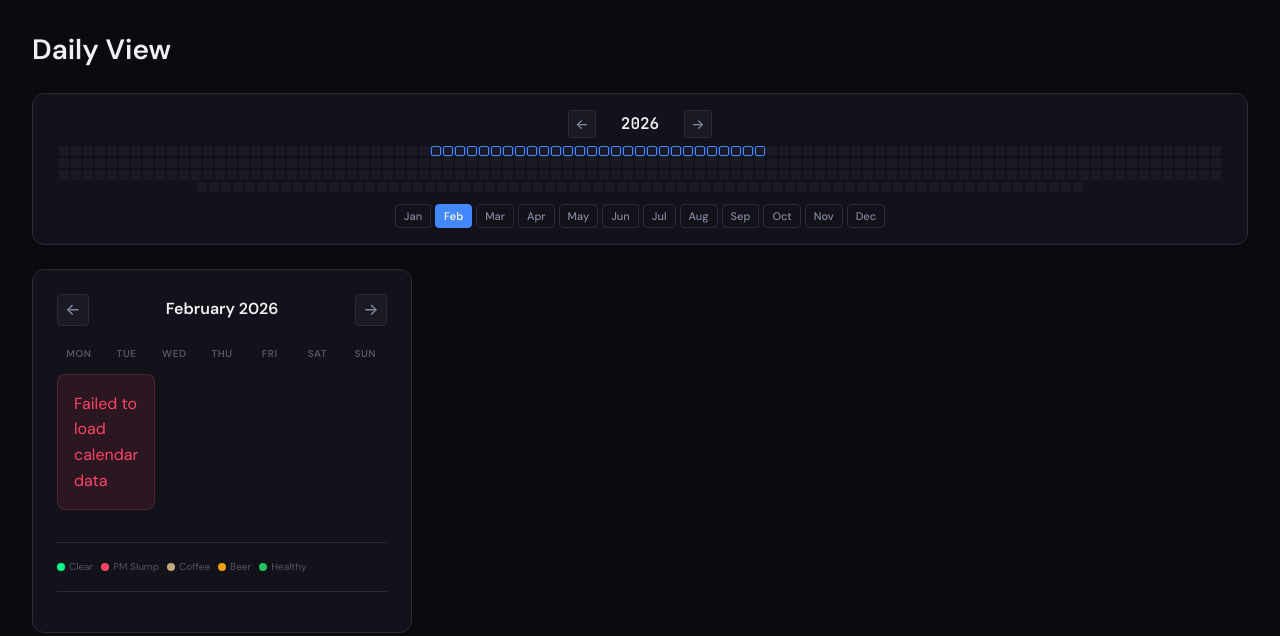
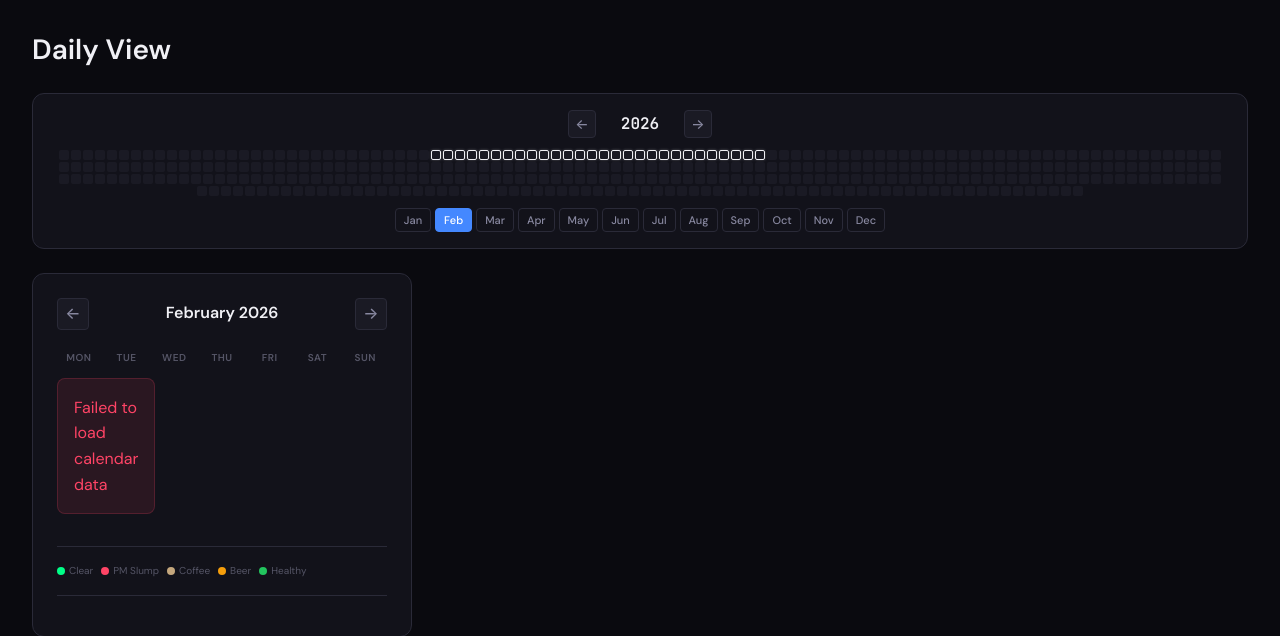
Before and after one commit to hoombar/biosignal, a FastAPI app: page /daily in a window 1280 px wide. Shown: the part 105-741 px from the top of the page. Run offline with FastAPI, Linux system fonts and the light colour scheme; data that the repository does not hold is empty; parts of the project's set-up code (start-up, migrations or seed data) failed here and were passed over.

Commit message:
daily heatmap style fixes

```diff
--- a/static/css/style.css
+++ b/static/css/style.css
@@ -269,8 +269,8 @@ main > h1 {
 }
 
 .year-heatmap {
-    overflow-x: auto;
-    padding-bottom: var(--space-xs);
+    overflow: visible;
+    padding: var(--space-xs) 0;
 }
 
 .heatmap-grid {
@@ -278,6 +278,7 @@ main > h1 {
     flex-wrap: wrap;
     gap: 2px;
     justify-content: center;
+    overflow: visible;
 }
 
 .heatmap-cell {
@@ -296,8 +297,8 @@ main > h1 {
 }
 
 .heatmap-cell.current-month {
-    border-color: var(--color-neutral);
-    box-shadow: 0 0 3px rgba(68, 136, 255, 0.4);
+    border-color: var(--text-primary);
+    box-shadow: 0 0 3px rgba(240, 240, 245, 0.3);
 }
 
 /* Month tabs */
```
